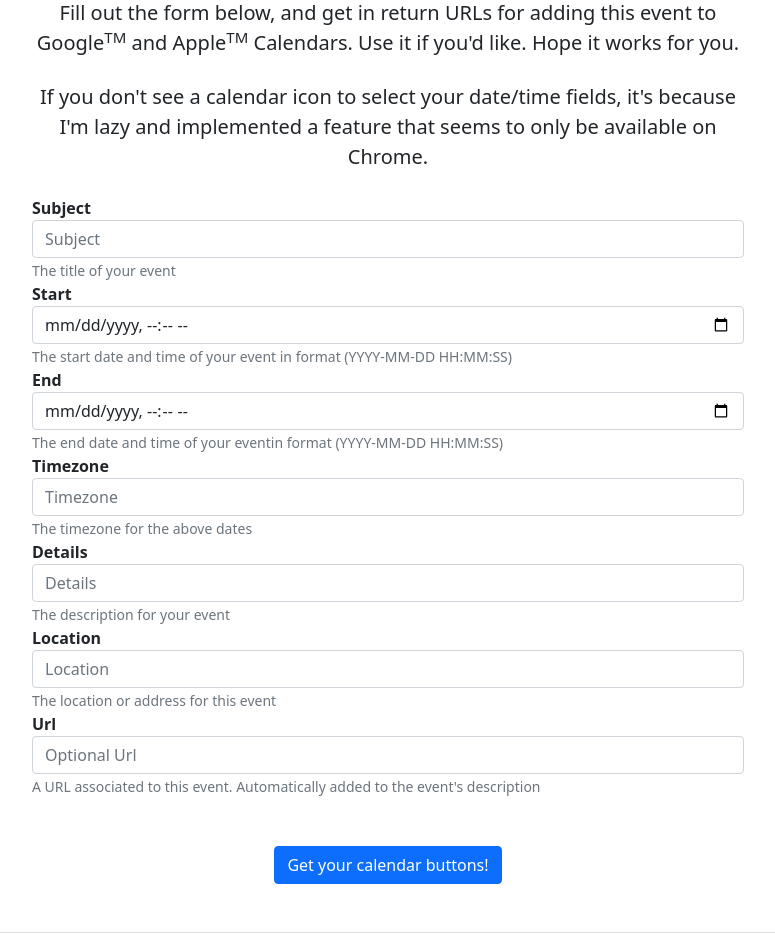
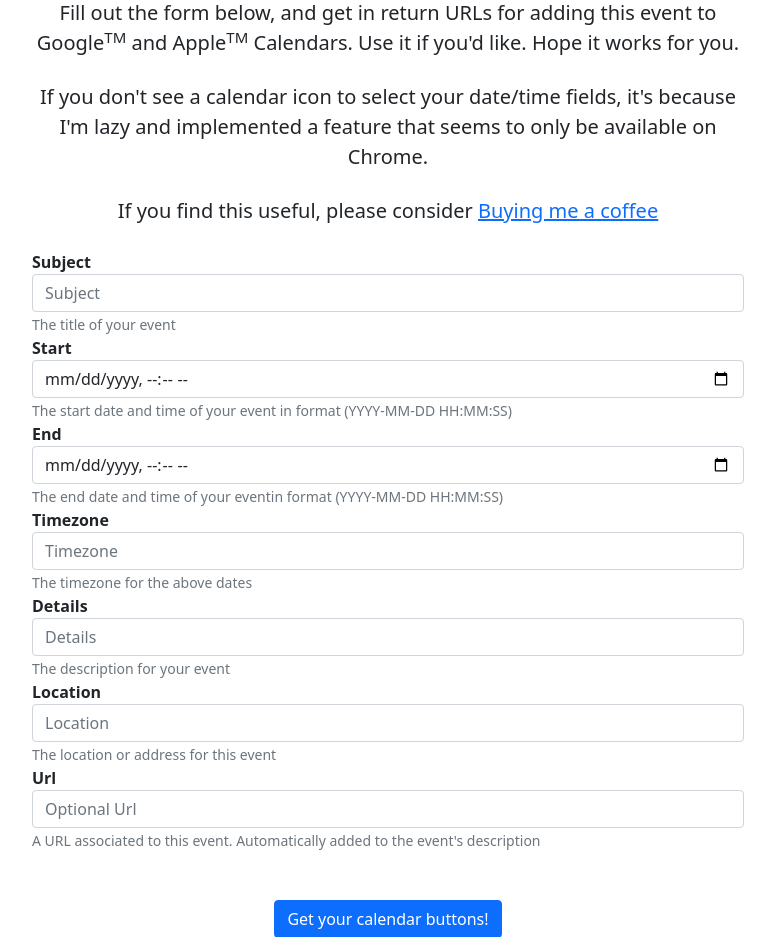
Before and after one commit to ricardoalcocer/a2c.alco.rocks, a PHP site: page /home in a window 1280 px wide. Shown: the part 220-1157 px from the top of the page, without its empty margins (252-1027 px from the left). Run offline with PHP 8.4, Linux system fonts and the light colour scheme; some libraries are stand-ins or nearby versions.

Commit message:
added buymeacoffee

```diff
--- a/views/home.php
+++ b/views/home.php
@@ -15,6 +15,11 @@
                 <p class="lead mb-4 text-center">
                     If you don't see a calendar icon to select your date/time fields, it's because I'm lazy and implemented a feature that seems to only be available on Chrome.
                 </p>
+                <p class="lead mb-4 text-center">
+                    If you find this useful, please consider <a href="https://buymeacoffee.com/alco" target="_blank">Buying me a coffee</a>
+                </p>
+
+
                 <form action="/addevent" method="POST">
                     <div class="form-group">
                         <label for="subject"><b>Subject</b></b></label>
```
